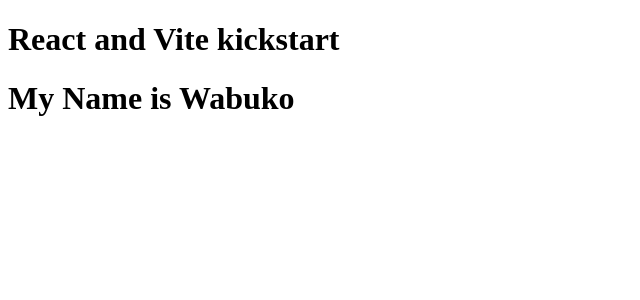
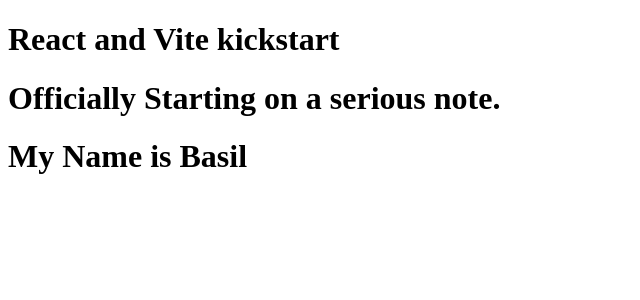
Before and after one commit to WabukoWabuko/LearningReactTS-JS, a React (Vite) app: page / in a window 1280 px wide. Shown: the top 300 px of the page, without its empty margins (0-640 px from the left). Built offline with nearby package versions, Linux system fonts and the light colour scheme.

Commit message:
Starting to be serious

```diff
--- a/src/App.jsx
+++ b/src/App.jsx
@@ -5,6 +5,7 @@
   return (
     <>
       <h1>React and Vite kickstart</h1>
+      <h1>Officially Starting on a serious note.</h1>
       <MyName/>
     </>
   )
--- a/src/MyName.jsx
+++ b/src/MyName.jsx
@@ -1,6 +1,6 @@
 function MyName() {
     return (
-        <h1>My Name is Wabuko</h1>
+        <h1>My Name is Basil</h1>
     )
 }
 
```
